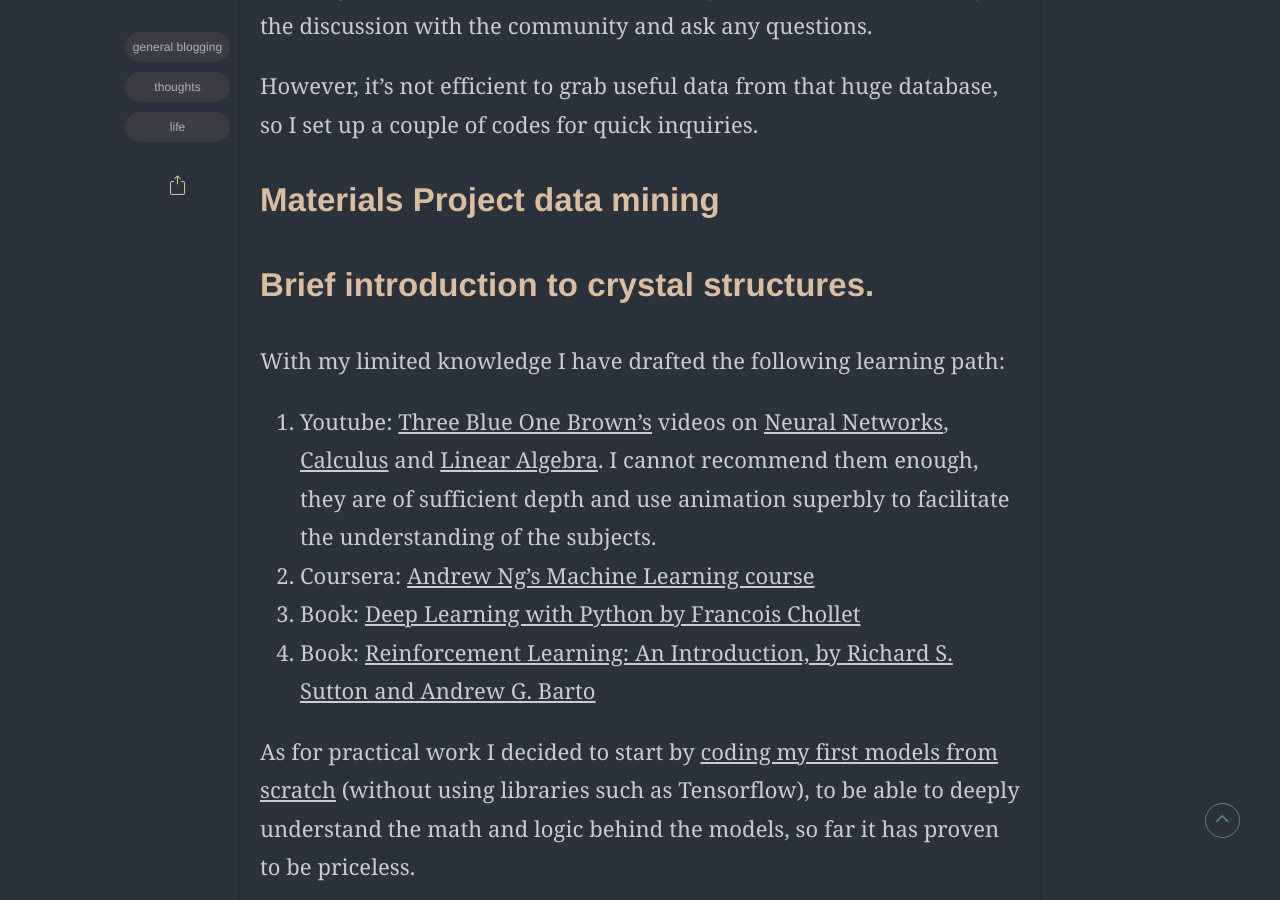
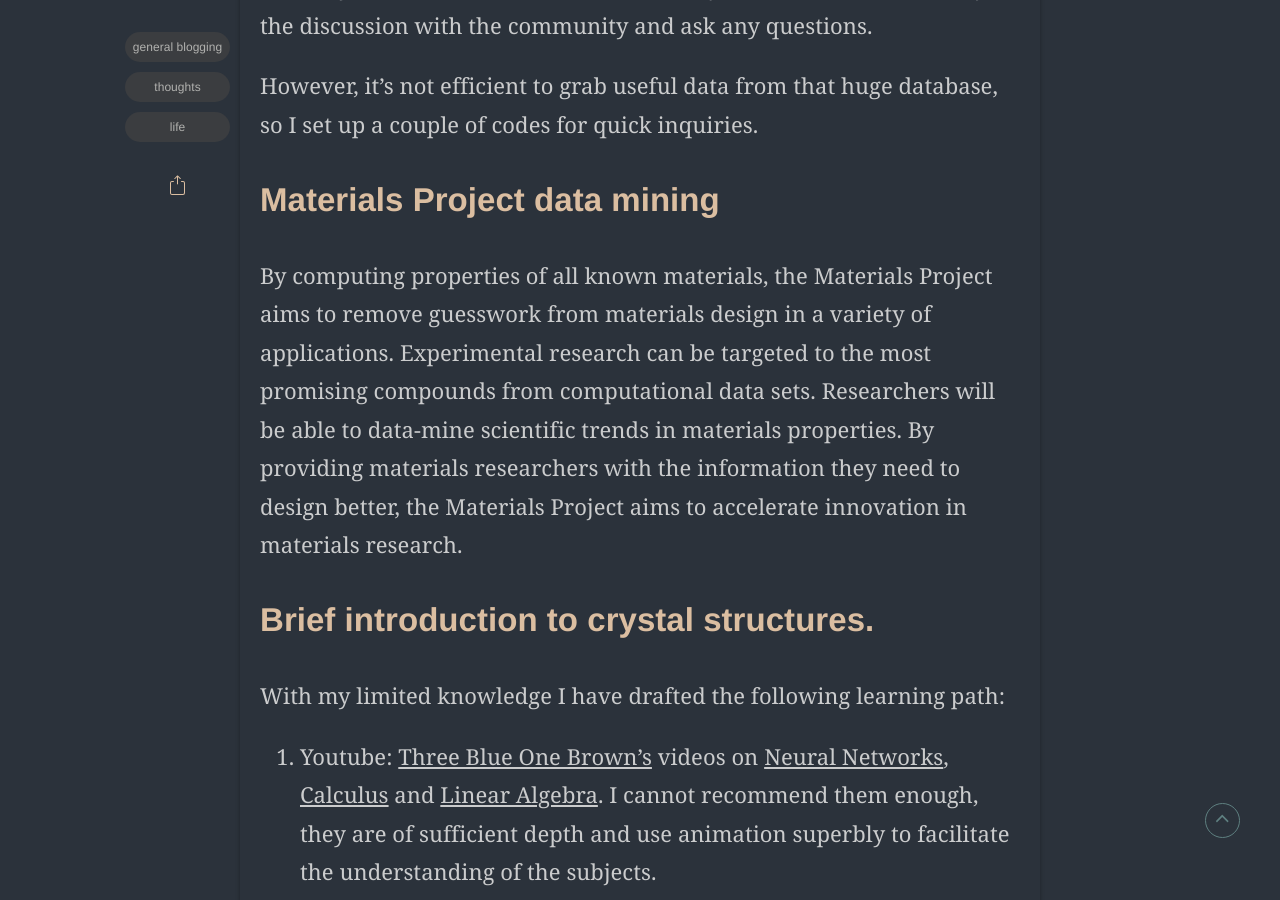
Before and after one commit to mutianyou2013/mutianyou2013.github.io, a Jekyll site: the page built from _posts/2021-08-01-OC-project.md, in a window 1280 px wide and 900 px high, scrolled down 2426 px. Built offline with Jekyll 4.4.1, drawn with Linux system fonts in a browser that asks for light colours; some web fonts are replaced; comment, search, counter and statistics services are not loaded.

Commit message:
Update 2021-08-01-OC-project.md

```diff
--- a/_posts/2021-08-01-OC-project.md
+++ b/_posts/2021-08-01-OC-project.md
@@ -26,6 +26,8 @@
 However, it's not efficient to grab useful data from that huge database, so I set up a couple of codes for quick inquiries.
 
 ## Materials Project data mining
+
+By computing properties of all known materials, the Materials Project aims to remove guesswork from materials design in a variety of applications. Experimental research can be targeted to the most promising compounds from computational data sets. Researchers will be able to data-mine scientific trends in materials properties. By providing materials researchers with the information they need to design better, the Materials Project aims to accelerate innovation in materials research.
 
 ## Brief introduction to crystal structures.
 
```
